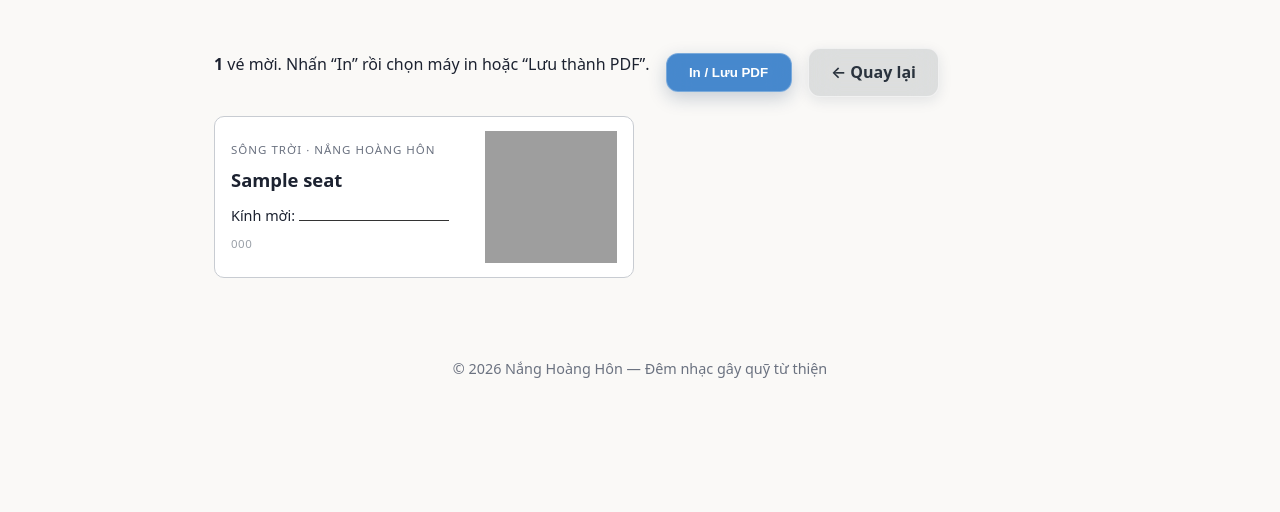
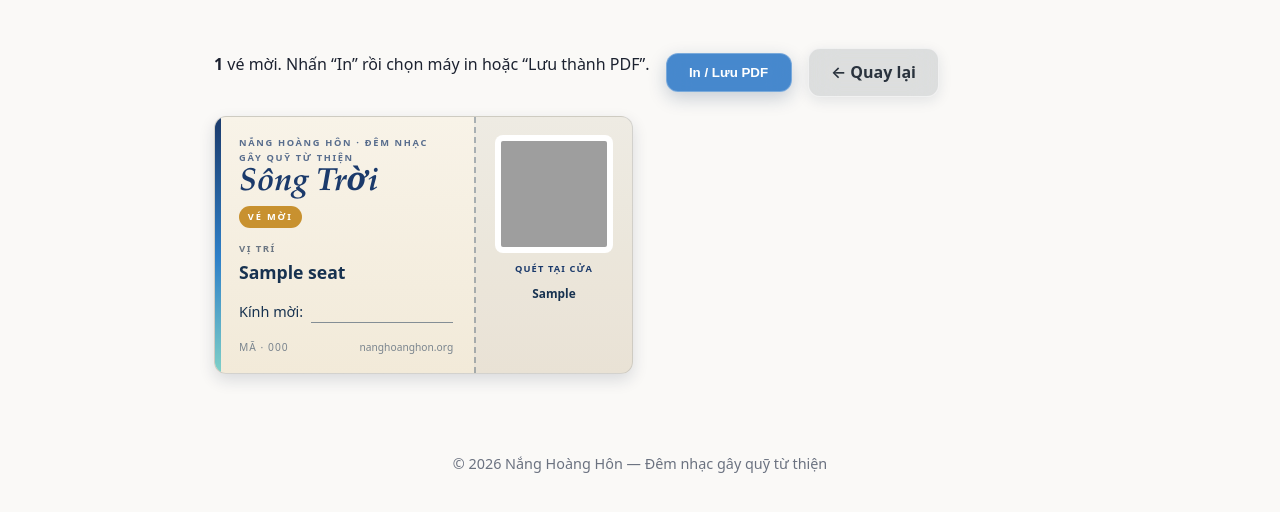
Before and after one commit to justanotherminh/nhh_website, a FastAPI app: template app/templates/admin_print_tickets.html in a window 1280 px wide. Shown: the part 64-576 px from the top of the page. Run offline with FastAPI, Linux system fonts and the light colour scheme; the template is opened without the code that fills it: most values are stand-ins (such as "Sample title", 1, 10 or a date in 2020); grey boxes are pictures that could not be loaded.

Commit message:
Restyle printable VIP tickets to the Sông Trời design (placeholder)
Ports the approved preview into the live print sheet: italic serif "Sông Trời"
wordmark, a water-gradient spine (indigo→azure→aqua tier palette), a sunset-gold
"Vé mời" pill, the "Kính mời: ___" write-on line, and a perforated stub carrying
the QR + repeated seat (so a torn stub still identifies the seat). Self-contained
.pt-* palette with print-color-adjust:exact so backgrounds print; the design team
can restyle it later. Router now passes a short seat (row · number) for the stub.

Co-Authored-By: Claude Opus 4.8 <noreply@anthropic.com>

```diff
--- a/app/static/css/styles.css
+++ b/app/static/css/styles.css
@@ -354,28 +354,58 @@ body.checkin--invalid { background: #b02020; }
 .checkin-meta dt { opacity: .8; margin: 0; }
 .checkin-meta dd { margin: 0; font-weight: 600; text-align: right; }
 
-/* ---- printable invitation tickets ---- */
+/* ---- printable invitation tickets (Sông Trời) ---- */
+/* Placeholder design — self-contained palette so it prints independently of the
+   site theme; the design team can restyle .pt-* freely later. */
 .print-toolbar { display: flex; align-items: center; gap: 1rem; flex-wrap: wrap; margin-bottom: 1.2rem; }
 .print-toolbar p { margin: 0; }
-.ticket-sheet { display: grid; grid-template-columns: repeat(2, 1fr); gap: 12px; }
+.ticket-sheet { display: grid; grid-template-columns: repeat(2, 1fr); gap: 14px; }
+
 .print-ticket {
-  display: flex; align-items: center; justify-content: space-between; gap: 12px;
-  border: 1px solid #c8ccd2; border-radius: 10px; padding: 14px 16px;
-  break-inside: avoid; background: #fff;
+  --pt-ink: #173250; --pt-indigo: #1b3a6b; --pt-azure: #2f80c8; --pt-aqua: #7fd0c8;
+  --pt-gold: #c8912f;
+  position: relative; display: flex; overflow: hidden; break-inside: avoid;
+  color: var(--pt-ink);
+  background: linear-gradient(180deg, #f8f3e8, #f2ead9);
+  border: 1px solid rgba(20,40,70,.16); border-radius: 12px;
+  box-shadow: 0 6px 16px rgba(18,38,66,.14);
+  -webkit-print-color-adjust: exact; print-color-adjust: exact;
 }
-.print-ticket__event { margin: 0 0 6px; font-size: .72rem; letter-spacing: 1px; text-transform: uppercase; color: #6b7280; }
-.print-ticket__seat { margin: 0 0 10px; font-size: 1.15rem; font-weight: 700; }
-.print-ticket__invite { margin: 0 0 8px; font-size: .9rem; }
-.print-ticket__invite .write-line { display: inline-block; min-width: 150px; border-bottom: 1px solid #333; }
-.print-ticket__code { margin: 0; font-size: .72rem; color: #9aa0a8; letter-spacing: .5px; }
-.print-ticket__qr { flex: 0 0 auto; width: 132px; height: 132px; }
+.print-ticket::before {
+  content: ""; position: absolute; left: 0; top: 0; bottom: 0; width: 6px;
+  background: linear-gradient(180deg, var(--pt-indigo), var(--pt-azure) 55%, var(--pt-aqua));
+}
+.pt-body { flex: 1; padding: 1.2rem 1.3rem 1.1rem 1.5rem; display: flex; flex-direction: column; }
+.pt-eyebrow { margin: 0; font-size: .58rem; font-weight: 700; letter-spacing: .18em; text-transform: uppercase; color: var(--pt-indigo); opacity: .72; }
+.pt-wordmark { margin: .1rem 0 .45rem; font-family: "Iowan Old Style","Palatino Linotype",Palatino,Georgia,serif; font-style: italic; font-weight: 600; font-size: 2rem; line-height: .98; color: var(--pt-indigo); }
+.pt-kind { align-self: flex-start; font-size: .58rem; font-weight: 700; letter-spacing: .2em; text-transform: uppercase; color: #fff; background: var(--pt-gold); padding: .22rem .55rem; border-radius: 999px; margin-bottom: .8rem; }
+.pt-seat { margin: 0; font-size: 1.1rem; font-weight: 700; }
+.pt-seat small { display: block; font-size: .6rem; font-weight: 700; letter-spacing: .15em; text-transform: uppercase; color: #6b7683; margin-bottom: .1rem; }
+.pt-invite { margin: .85rem 0 0; font-size: .9rem; display: flex; align-items: flex-end; gap: .5rem; }
+.pt-invite .pt-line { flex: 1; border-bottom: 1.5px solid rgba(23,50,80,.5); height: 1.1rem; }
+.pt-foot { margin-top: auto; padding-top: 1rem; display: flex; justify-content: space-between; align-items: center; gap: 1rem; }
+.pt-code { margin: 0; font-size: .64rem; letter-spacing: .1em; color: rgba(23,50,80,.55); font-variant-numeric: tabular-nums; }
+.pt-org { margin: 0; font-size: .64rem; color: rgba(23,50,80,.55); }
+
+.pt-stub {
+  flex: none; width: 158px; padding: 1.1rem .9rem; text-align: center;
+  display: flex; flex-direction: column; align-items: center; gap: .5rem;
+  border-left: 2px dashed rgba(23,50,80,.32); background: rgba(27,58,107,.045);
+}
+.pt-qr { width: 118px; height: 118px; display: block; padding: 6px; background: #fff; border-radius: 8px; }
+.pt-stub-cap { margin: .05rem 0 0; font-size: .58rem; font-weight: 700; letter-spacing: .12em; text-transform: uppercase; color: var(--pt-indigo); }
+.pt-stub-seat { margin: 0; font-size: .74rem; font-weight: 700; }
 
 @media print {
   body.printsheet .site-header, body.printsheet .site-footer, .print-toolbar { display: none !important; }
-  body.printsheet { background: #fff; }
+  body.printsheet { background: #fff; -webkit-print-color-adjust: exact; print-color-adjust: exact; }
   .print-main { padding: 0; max-width: none; }
-  .ticket-sheet { gap: 0; }
-  .print-ticket { border-radius: 0; border-color: #999; }
+}
+
+@media (max-width: 680px) {
+  .ticket-sheet { grid-template-columns: 1fr; }
+  .print-ticket { flex-direction: column; }
+  .pt-stub { width: auto; border-left: 0; border-top: 2px dashed rgba(23,50,80,.32); }
 }
 
 /* ---- admin dashboard ---- */
--- a/app/templates/admin_print_tickets.html
+++ b/app/templates/admin_print_tickets.html
@@ -12,13 +12,22 @@
 <div class="ticket-sheet">
   {% for c in cards %}
   <article class="print-ticket">
-    <div class="print-ticket__info">
-      <p class="print-ticket__event">Sông Trời · Nắng Hoàng Hôn</p>
-      <p class="print-ticket__seat">{{ c.seat }}</p>
-      <p class="print-ticket__invite">Kính mời: <span class="write-line"></span></p>
-      <p class="print-ticket__code">{{ c.code }}</p>
+    <div class="pt-body">
+      <p class="pt-eyebrow">Nắng Hoàng Hôn · Đêm nhạc gây quỹ từ thiện</p>
+      <p class="pt-wordmark">Sông Trời</p>
+      <span class="pt-kind">Vé mời</span>
+      <p class="pt-seat"><small>Vị trí</small>{{ c.seat }}</p>
+      <p class="pt-invite">Kính mời:<span class="pt-line"></span></p>
+      <div class="pt-foot">
+        <p class="pt-code">MÃ · {{ c.code }}</p>
+        <p class="pt-org">nanghoanghon.org</p>
+      </div>
     </div>
-    <img class="print-ticket__qr" src="{{ c.qr }}" alt="QR" width="132" height="132">
+    <div class="pt-stub">
+      <img class="pt-qr" src="{{ c.qr }}" alt="Mã QR" width="120" height="120">
+      <p class="pt-stub-cap">Quét tại cửa</p>
+      <p class="pt-stub-seat">{{ c.seat_short }}</p>
+    </div>
   </article>
   {% endfor %}
 </div>
```
Also changed, not shown: app/routers/admin.py (+1 -0 lines).
